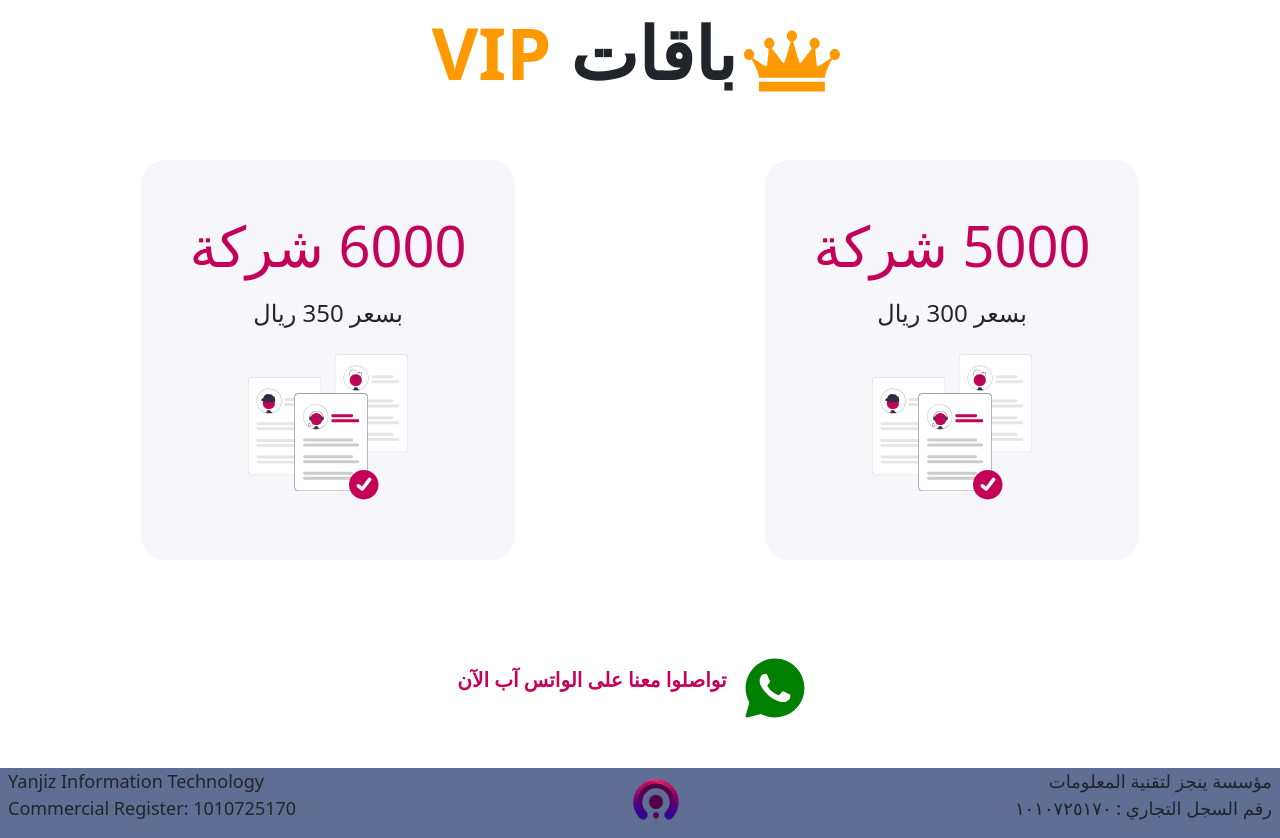
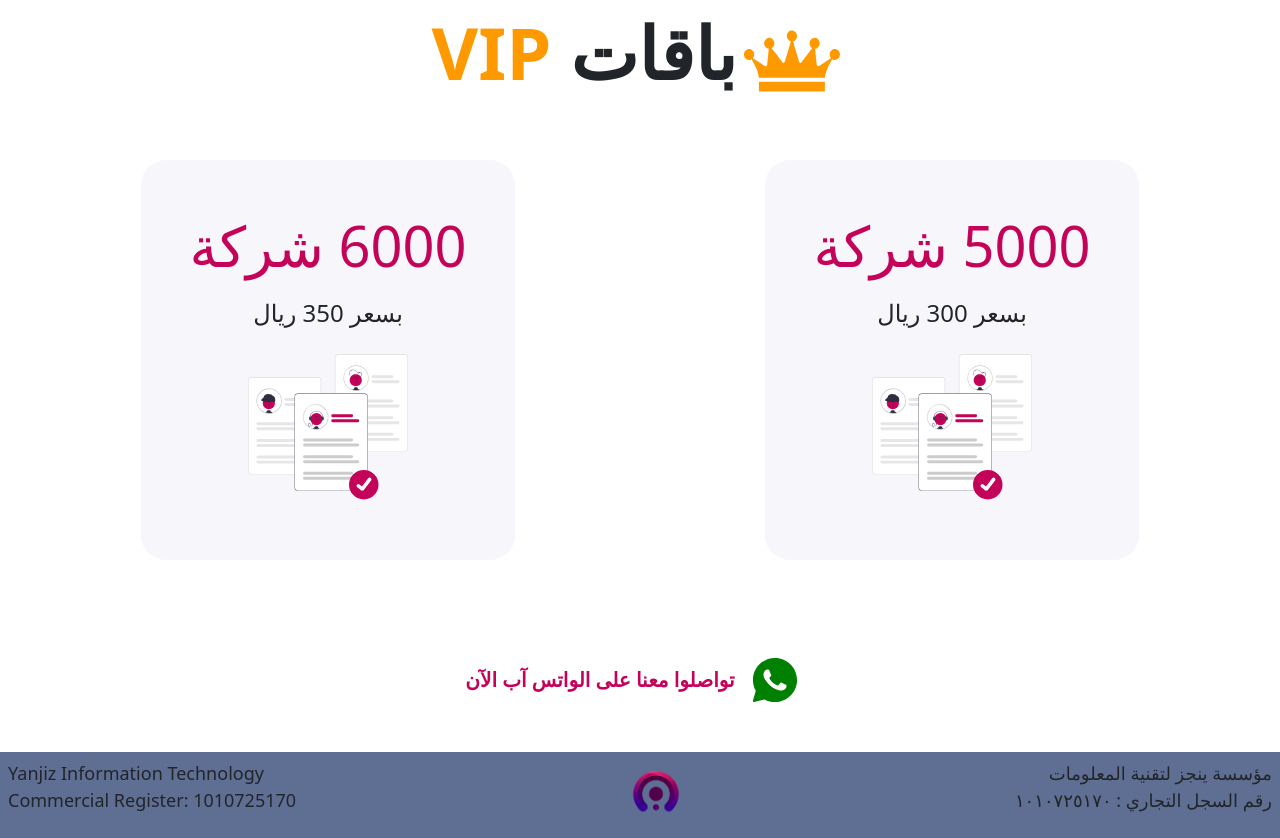
Before and after one commit to ferassmohana/yangiz-Landing-page, a plain HTML site: page index.html in a window 1280 px wide. Shown: the part 1238-2076 px from the top of the page. Drawn offline with nearby package versions, Linux system fonts and the light colour scheme.

Commit message:
Update index.html

```diff
--- a/index.html
+++ b/index.html
@@ -74,10 +74,10 @@
         <a href="https://api.whatsapp.com/send?phone=970595872725"
             class="text-decoration-none fs-5 fw-semibold contact d-flex align-items-md-center my-5"
             style="color: var(--primary-color);"><img alt="Chat on WhatsApp" src="./assests/icons8-whatsapp.svg"
-                style="width: 4rem; height: 4rem; margin: 0px 1rem;" />
-            <p>تواصلوا معنا على الواتس آب الآن</p>
+                style="width: 3rem; height: 3rem; margin: 0px 1rem;" />
+            <p style="margin:0px !important">تواصلوا معنا على الواتس آب الآن</p>
         </a>
-        <div class="d-flex justify-content-between align-items-center px-2 container-fluid" style="background-color: var(--grey-blue-color);">
+        <div class="d-flex justify-content-between align-items-center p-2 container-fluid" style="background-color: var(--grey-blue-color);">
             <ul>
                 <li>مؤسسة ينجز لتقنية المعلومات </li>
                 <li>رقم السجل التجاري : ١٠١٠٧٢٥١٧٠</li>
```
